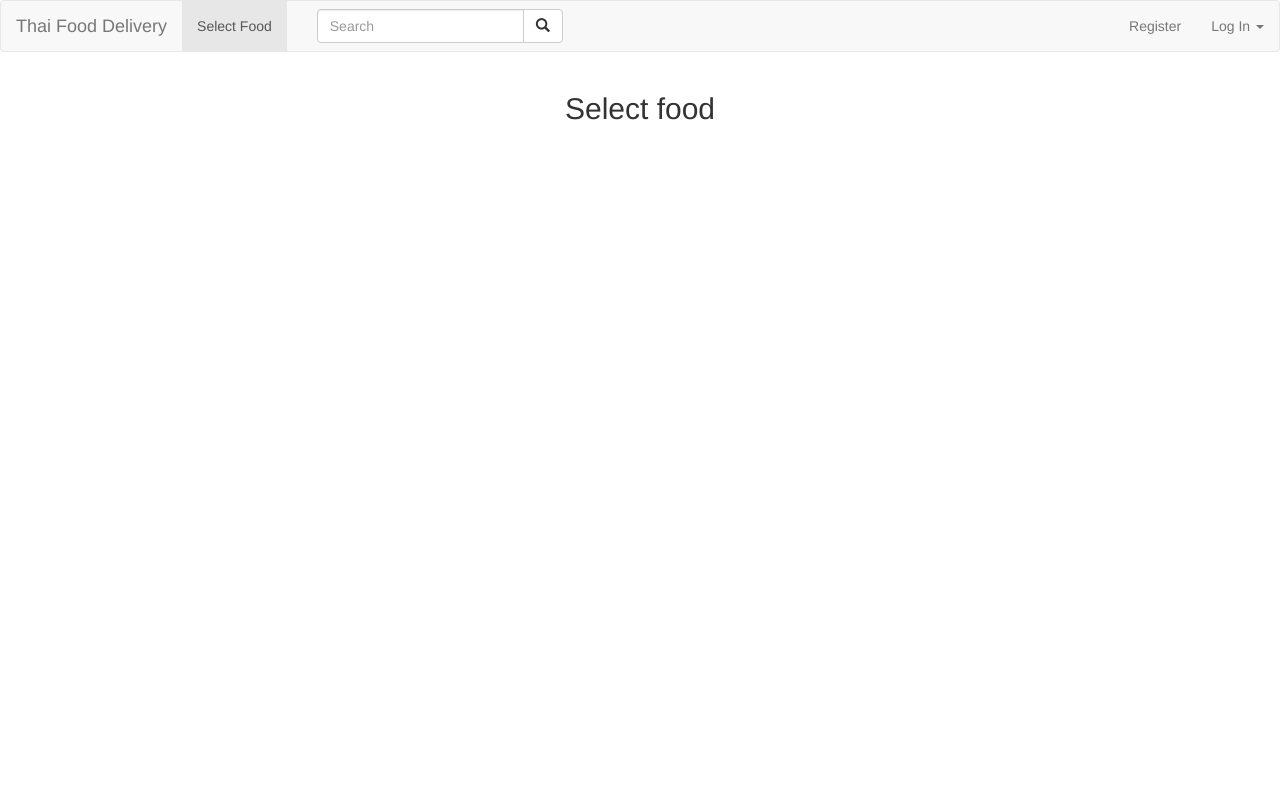
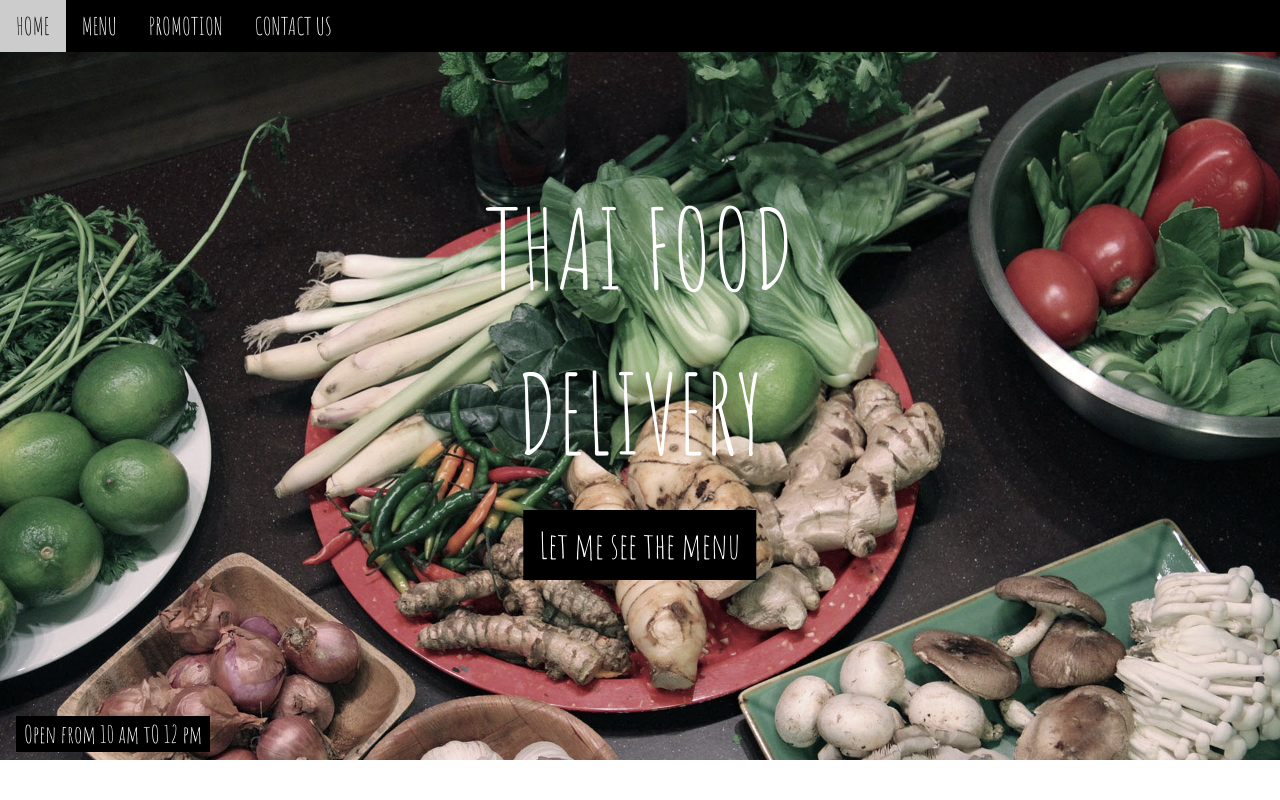
Before and after one commit to gamertense/MiniProject, a PHP site: page / in a window 1280 px wide. Run offline with PHP 8.4, Linux system fonts and the light colour scheme; data that the repository does not hold is empty; some libraries are stand-ins or nearby versions.

Commit message:
Add new homepage and change search JS library.

```diff
--- a/index.php
+++ b/index.php
@@ -1,133 +1,52 @@
-<!doctype html>
+<!DOCTYPE html>
 <html>
-<head>
-    <meta charset="UTF-8">
-    <title>Thai Food Delivery</title>
-    <link rel="stylesheet" type="text/css" href="vendor/css/index-style.css">
-</head>
+<title>Homepage</title>
+<meta charset="UTF-8">
+<meta name="viewport" content="width=device-width, initial-scale=1">
+<link rel="stylesheet" href="https://www.w3schools.com/w3css/4/w3.css">
+<link rel="stylesheet" href="https://fonts.googleapis.com/css?family=Amatic+SC">
+<style>
+body, html {height: 100%}
+body,h1,h2,h3,h4,h5,h6 {font-family: "Amatic SC"}
+.menu {display: none}
+.bgimg {
+    background-repeat: no-repeat;
+    background-size: cover;
+    background-image: url("images/food-bg.jpg");
+    min-height: 95%;
+}
+</style>
 <body>
-<?php
-require_once('menu.php');
-?>
 
-<div class="container" style="width:60%;">
-    <h2 align="center">Select food</h2><br>
-    <?php
-    if (!isset($_GET['s']))
-        $query = "SELECT * FROM foods ORDER BY food_id";
-    else {
-        $food_name = $_GET['s'];
-        $query = "SELECT * FROM foods WHERE name LIKE '%$food_name%'";
-    }
+<!-- Navbar (sit on top) -->
+<div class="w3-top w3-hide-small">
+  <div class="w3-bar w3-xlarge w3-black w3-opacity w3-hover-opacity-off" id="myNavbar">
+    <a href="index.php" class="w3-bar-item w3-button">HOME</a>
+    <a href="food.php" class="w3-bar-item w3-button">MENU</a>
+    <a href="#promotion" class="w3-bar-item w3-button">PROMOTION</a>
+    <a href="#googleMap" class="w3-bar-item w3-button">CONTACT US</a>
+  </div>
+</div>
 
-    $result = mysqli_query($connect, $query); ?>
-    <form method="post" id="foodsForm">
-        <?php
-        if (mysqli_num_rows($result) > 0):
-            while ($row = mysqli_fetch_array($result)):
-                ?>
-                <div class="col-sm-4" style="display: none;">
-                    <article class="col-item">
-                        <div class="photo">
-                            <div class="options-cart-round">
-                                <button name="addButton" class="btn btn-default" title="Add to cart"
-                                        data-toggle="tooltip" value="<?php echo $row["food_id"]; ?>">
-                                    <span class="fa fa-shopping-cart"></span>
-                                </button>
-                            </div>
-                            <div class="options-wishlist-round">
-                                <button name="wishButton" class="btn btn-default" title="Add to wishlist"
-                                        data-toggle="tooltip" value="<?php echo $row["food_id"]; ?>">
-                                    <span class="fa fa-heart"></span>
-                                </button>
-                            </div>
-                            <img src="<?php echo $row["image"]; ?>" class="img-responsive"
-                                 alt="Product Image"/>
-                        </div>
-                        <div class="info">
-                            <div class="row">
-                                <div class="price-details col-md-6">
-                                    <!--                                    <p class="details"> Lorem ipsum dolor sit amet, consectetur.. </p>-->
-                                    <h1><?php echo $row["name"]; ?></h1>
-                                    <br>
-                                    <span class="price-new text-danger">฿<?php echo $row["price"]; ?></span>
-                                </div>
-                            </div>
-                        </div>
-                    </article>
-                </div>
-                <?php
-            endwhile;
-        endif;
-        ?>
-    </form>
-</div>
+<!-- Header with image -->
+<header class="bgimg w3-display-container w3-grayscale-min" id="home">
+  <div class="w3-display-bottomleft w3-padding">
+    <span class="w3-tag w3-xlarge">Open from 10 am tO 12 pm</span>
+  </div>
+  <div class="w3-display-middle w3-center">
+    <span class="w3-text-white w3-hide-small" style="font-size:110px">THAI FOOD<br>DELIVERY</span>
+    <span class="w3-text-white w3-hide-large w3-hide-medium" style="font-size:60px"><b>THAI FOOD<br>DELIVERY</b></span>
+    <p><a href="food.php" class="w3-button w3-xxlarge w3-black">Let me see the menu</a></p>
+  </div>
+</header>
+
+<!-- Menu Container -->
+<!-- About Container -->
+<!-- Contact (with google maps) -->
+<!-- Footer -->
+<!-- Add Google Maps -->
+
+
+
 </body>
 </html>
-
-<script>
-    var foodID, btnString = 'cart';
-
-    $(document).ready(function () {
-        $(".col-sm-4").fadeIn("slow");
-        initialLoad();
-    });
-
-    function initialLoad() {
-        $('#menu1').addClass('active');
-        $('[data-toggle="tooltip"]').tooltip();
-
-        $('button[name="addButton"]').click(function () {
-            btnString = 'cart';
-            foodID = $(this).val();
-        });
-        $('button[name="wishButton"]').click(function () {
-            foodID = $(this).val();
-            btnString = 'wish';
-        });
-        // Attach a submit handler to the form
-        $("#foodsForm").submit(function (event) {
-            // Stop form from submitting normally
-            event.preventDefault();
-            if (!isLogin) {
-                swal(
-                    'Please login first!',
-                    '',
-                    'error'
-                );
-                return;
-            }
-            // Send the data using post
-            var posting;
-            if (btnString === 'cart')
-                posting = $.post("php-action/add-cart.php", {hidden_id: foodID});
-            else
-                posting = $.post("php-action/add-wishlist.php", {hidden_id: foodID});
-            // Put the results in a div
-            posting.done(function (data) {
-                if (data === "success-cart") {
-                    swal(
-                        'Added!',
-                        'Your selected food has been added to cart',
-                        'success'
-                    ).then(function () {
-                        location.reload();
-                    });
-                } else if (data === "success-wishlist") {
-                    swal(
-                        'Added!',
-                        'Your selected food has been added to wishlist',
-                        'success'
-                    );
-                } else if (data === "already added to wishlist") {
-                    swal(
-                        'Food exists!',
-                        'This food is ' + data,
-                        'warning'
-                    );
-                } else
-                    alert(data)
-            });
-        });
-    }
-</script>
--- a/menu.php
+++ b/menu.php
@@ -5,7 +5,7 @@
 <script src="vendor/js/jquery-3.2.1.min.js"></script>
 <script src="vendor/bootstrap-3.3.7-dist/js/bootstrap.min.js"></script>
 
-<script src="vendor/js/bootstrap3-typeahead.min.js"></script>
+<script src="vendor/js/jquery.autocomplete.min.js"></script>
 <script src="vendor/js/sweetalert2.min.js"></script>
 <script>
     var products_JSON = [];
@@ -17,12 +17,11 @@
             <a class="navbar-brand" href="index.php">Thai Food Delivery</a>
         </div>
         <ul class="nav navbar-nav">
-            <li id="menu1"><a href="index.php">Select Food</a></li>
-        </ul>
-        <div class="col-sm-3 col-md-3">
+            <li id="menu1"><a href="food.php">Select Food</a></li>
+            <li>
                 <form class="navbar-form" role="search">
                     <div class="input-group">
-                    <input class="form-control" placeholder="Search" id="foodSearch" data-provide="typeahead"
+                        <input class="form-control" placeholder="Search" id="foodSearch" data-provide="autocomplete"
                                autocomplete="off">
                         <div class="input-group-btn">
                             <button id="searchButton" class="btn btn-default"><i
@@ -30,7 +29,9 @@
                         </div>
                     </div>
                 </form>
-        </div>
+            </li>
+        </ul>
+
         <ul class="nav navbar-nav navbar-right">
             <?php
             session_start();
@@ -168,7 +169,7 @@
             if (data !== "login success")
                 swal('Oops!', 'Incorrect email or password', 'error');
             else
-                window.location.reload();
+                window.location.href = "food.php";
         });
     });
 
@@ -182,38 +183,19 @@
 
     $("button[name=logoutButton]").click(function () {
         $.post("php-action/logout.php", function (data) {
-            window.location.href = "index.php";
+            window.location.href = "food.php";
         });
     });
 
-    // Insert all products into JSON file for appending in search suggestion.
-    $.ajax
-    ({
-        type: "GET",
-        dataType: 'json',
-        async: true,
-        url: 'php-action/create-json.php',
-        data: {data: JSON.stringify(products_JSON)},
-        success: function () {
-            console.log("Success!");
-        },
-        failure: function () {
-            alert("Error!");
-        }
-    });
-
-    // Append search suggestion from the created JSON file above.
     var foodSearchSelector = $("#foodSearch");
-    $.get("php-action/results.json", function (data) {
-        foodSearchSelector.typeahead({source: data});
-    }, 'json');
+    $('#foodSearch').autocomplete({lookup: products_JSON});
 
     // After user clicks the suggested one and hit 'enter' or 'search button'.
     var inputVal = foodSearchSelector.val();
     $("#searchButton").click(function (e) {
         e.preventDefault();
         inputVal = foodSearchSelector.val();
-        window.location.href = "index.php?s=" + inputVal;
+        window.location.href = "food.php?s=" + inputVal;
     });
 
     // When user types in the search box and hits the enter key.
```
Also changed, not shown: admin.html (+7 -1 lines), food.php (added, +133 -0 lines), images/food-bg.jpg (added). Lines whose indentation alone changed are shown as unchanged.
